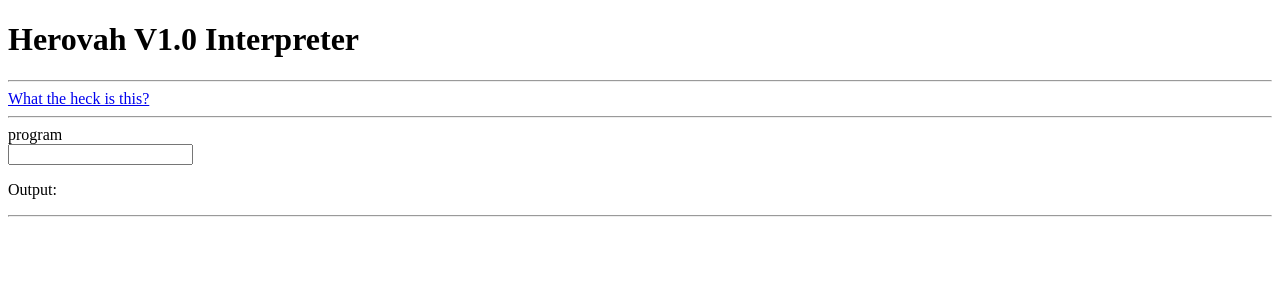
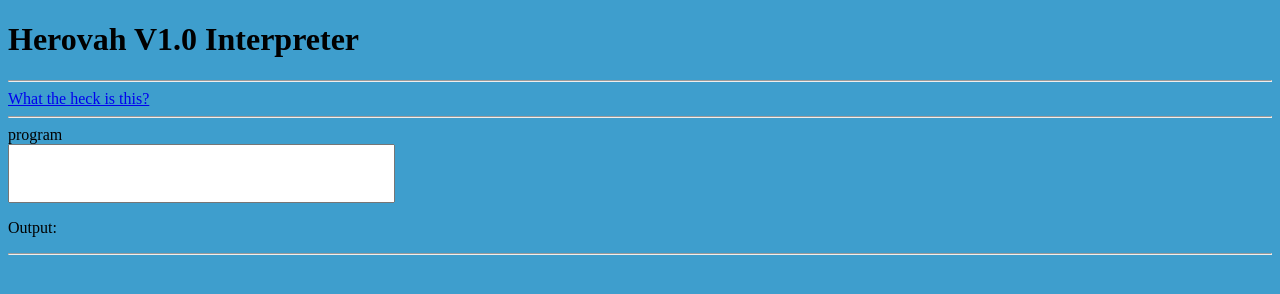
Before and after one commit to ZalorCakeLord/Herovah-HTML-Interpretor, a plain HTML site: page index.html in a window 1280 px wide. Drawn offline with Linux system fonts and the light colour scheme.

Commit message:
Style Changes

```diff
--- a/index.html
+++ b/index.html
@@ -5,6 +5,7 @@
     <meta http-equiv="X-UA-Compatible" content="IE=edge">
     <meta name="viewport" content="width=device-width, initial-scale=1.0">
     <title>Herovah Interpreter</title>
+    <link href="style.css" rel="stylesheet" type="text/css" />
 </head>
 <body>
     <h1> Herovah V1.0 Interpreter </h1>
@@ -13,7 +14,7 @@
     <hr>
     <form id="inputForm">
         <label for="input">program</label><br>
-        <input type="text" id="input" name="input"><br>
+        <input class="inputBar" type="text" id="input" name="input" ><br>
       </form>
     <p>Output: </p>
     <hr>
--- a/style.css
+++ b/style.css
@@ -0,0 +1,8 @@
+body {
+    background-color: rgba(8, 131, 192, 0.781);
+}
+
+.inputBar {
+    width: 30%;
+    line-height: 4em;
+}
```
